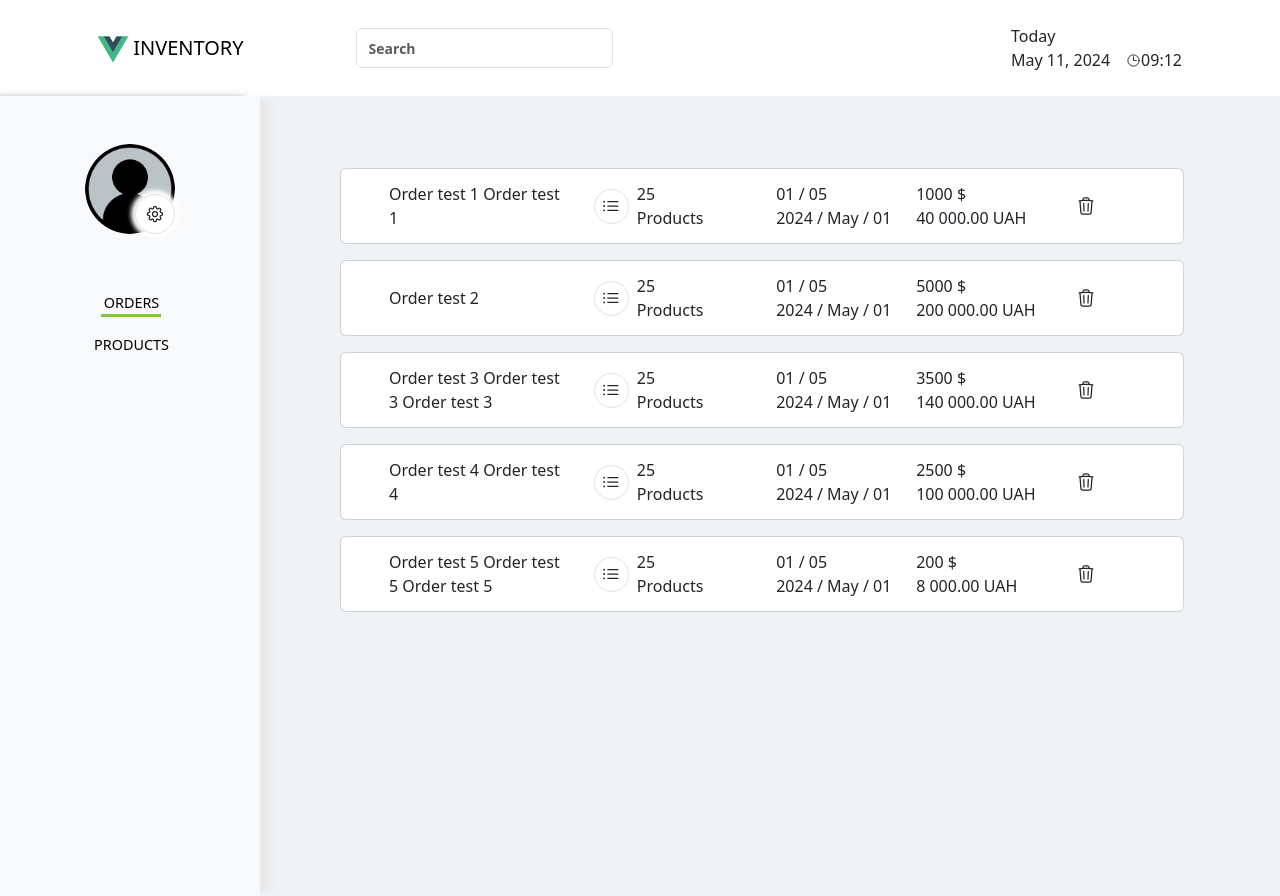
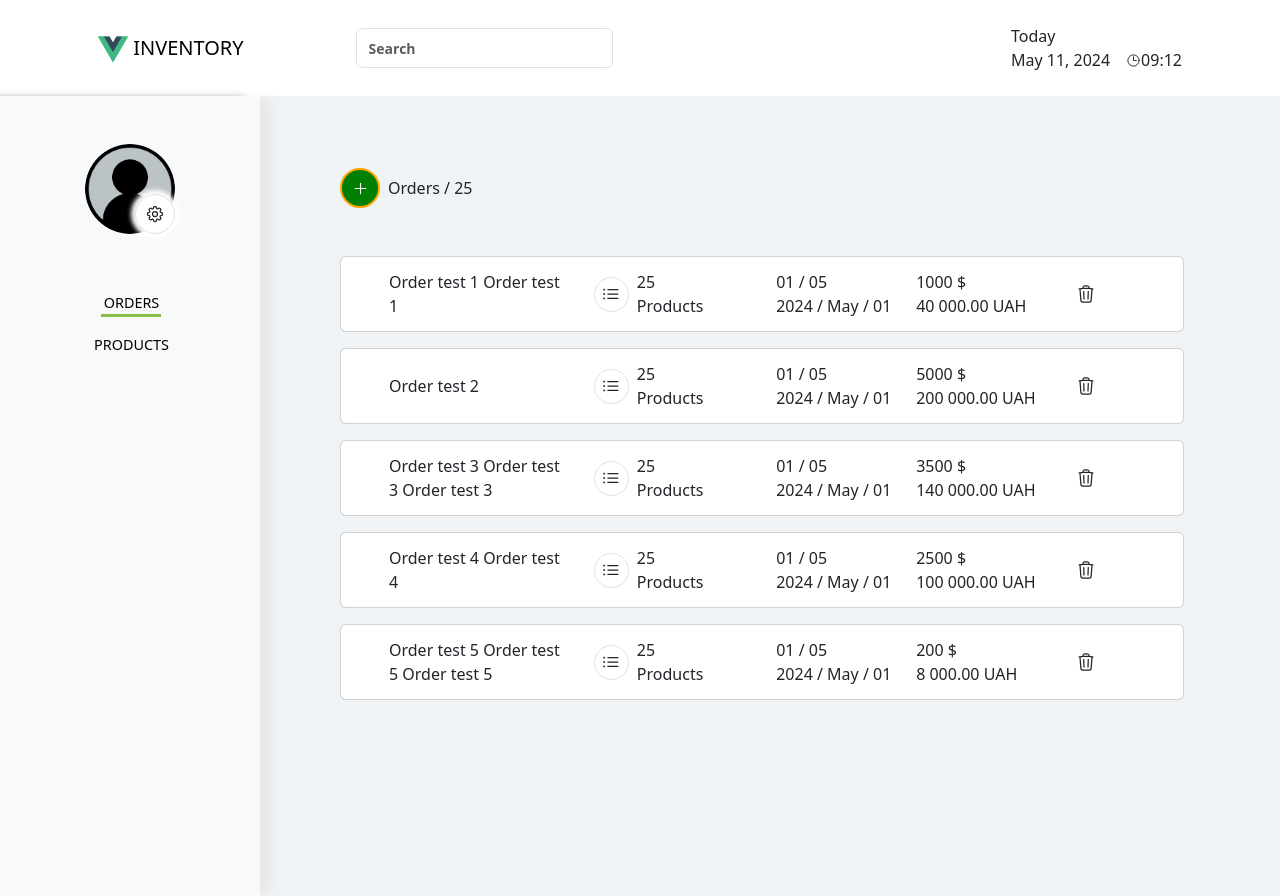
Before and after one commit to DamIslano/dzentest, a Vue app: page /orders in a window 1280 px wide. Built offline with nearby package versions, Linux system fonts and the light colour scheme.

Commit message:
refactor: orders update

```diff
--- a/src/views/orders/Orders.vue
+++ b/src/views/orders/Orders.vue
@@ -1,7 +1,7 @@
 <script setup lang="ts">
 import { ref } from 'vue'
 import { useStore } from 'vuex'
-import { TrashIcon, ListBulletIcon, ChevronRightIcon, PlusIcon } from '@heroicons/vue/24/outline'
+import { TrashIcon, ListBulletIcon, ChevronRightIcon, PlusIcon, XMarkIcon } from '@heroicons/vue/24/outline'
 import Products from '../products/Products.vue';
 
 const { allOrders } = useStore().getters
@@ -19,6 +19,12 @@ const toggleMenu = (index: number) => {
 </script>
 
 <template>
+	<div class="d-flex align-items-center mb-5">
+		<div class="me-2 rounded-circle d-flex align-items-center justify-content-center" style="width: 40px; height: 40px; background-color: green; border: 2px solid orange;">
+			<PlusIcon style="width: 17px; color: white;"/>
+		</div>
+		<div>Orders / 25</div>
+	</div>
 	<div :class="{ 'd-flex justify-content-between': !fullMenu }">
 		<div :style="{ 'min-width': fullMenu ? '' : '30%' }" class="me-3">
 			<div
@@ -30,7 +36,7 @@ const toggleMenu = (index: number) => {
 				<div class="d-flex align-items-center py-1" :class="{ 'justify-content-between': fullMenu }">
 					<div v-if="fullMenu" style="max-width: 180px; width: 100%;">{{ order.order_name }}</div>
 					<div class="d-flex align-items-center">
-						<div @click="toggleMenu(idx)" class="me-2 d-flex align-items-center justify-content-center rounded-circle border order-list-icon"><ListBulletIcon style="width: 20px;"/></div>
+						<div @click="toggleMenu(idx)" class="me-2 d-flex align-items-center justify-content-center rounded-circle border order-list-icon"><ListBulletIcon class="w-20px"/></div>
 						<div class="me-5">
 							<div>{{ order.product_amount }}</div>
 							<div>Products</div>
@@ -44,21 +50,28 @@ const toggleMenu = (index: number) => {
 						<div>{{ order.price.USD }} $</div>
 						<div>{{ order.price.UAH }} UAH</div>
 					</div>
-					<div v-if="fullMenu" class="me-4 hover-overlay d-flex align-items-center justify-content-center rounded-circle delete-icon" style="min-width: 50px; height: 50px;"><TrashIcon style="width: 20px;"/></div>
+					<div v-if="fullMenu" class="me-4 hover-overlay d-flex align-items-center justify-content-center rounded-circle delete-icon" style="min-width: 50px; height: 50px;"><TrashIcon class="w-20px"/></div>
 					<div v-show="openedOrderIndex === idx && !fullMenu" class="position-absolute end-0 h-100 d-flex align-items-center justify-content-center order-opened" :class="{ active: openedOrderIndex === idx && !fullMenu }"><ChevronRightIcon style="width: 25px; color: white;"/></div>
 				</div>
 			</div>
 		</div>
-		<div v-if="!fullMenu" class="w-100 card p-0 pt-4">
+		<div v-if="!fullMenu" class="w-100 card p-0 pt-4 position-relative">
+			<div @click="fullMenu = !fullMenu" class="position-absolute d-flex align-items-center justify-content-center rounded-circle shadow close-menu">
+				<XMarkIcon class="w-20px"/>
+			</div>
 			<div class="px-5">
 				<div class="mb-3">Lorem ipsum dolor sit amet consectetur adipisicing elit. Veniam, eum reiciendis. Ex voluptates aspernatur harum vel. Consequatur quis repellendus reiciendis.</div>
 				<div class="d-flex align-items-center mb-3">
-					<PlusIcon class="rounded-circle me-2" style="width: 20px; height: 20px; background-color: green; color: white;"/>
+					<div class="me-2 rounded-circle d-flex align-items-center justify-content-center" style="width: 20px; height: 20px; background-color: green;">
+						<PlusIcon style="width: 17px; color: white;"/>
+					</div>
 					<div>Add product</div>
 				</div>
 			</div>
 			<ul class="list-group list-group-flush border-top-0">
-				<li class="list-group-item p-0"><Products type="order" :period="false" :productDescription="false" :cost="false" :licenseData="false" :condition="false"/></li>
+				<li class="list-group-item p-0">
+					<Products type="order" :period="false" :productDescription="false" :cost="false" :licenseData="false" :condition="false"/>
+				</li>
 			</ul>
 		</div>
 	</div>
```
